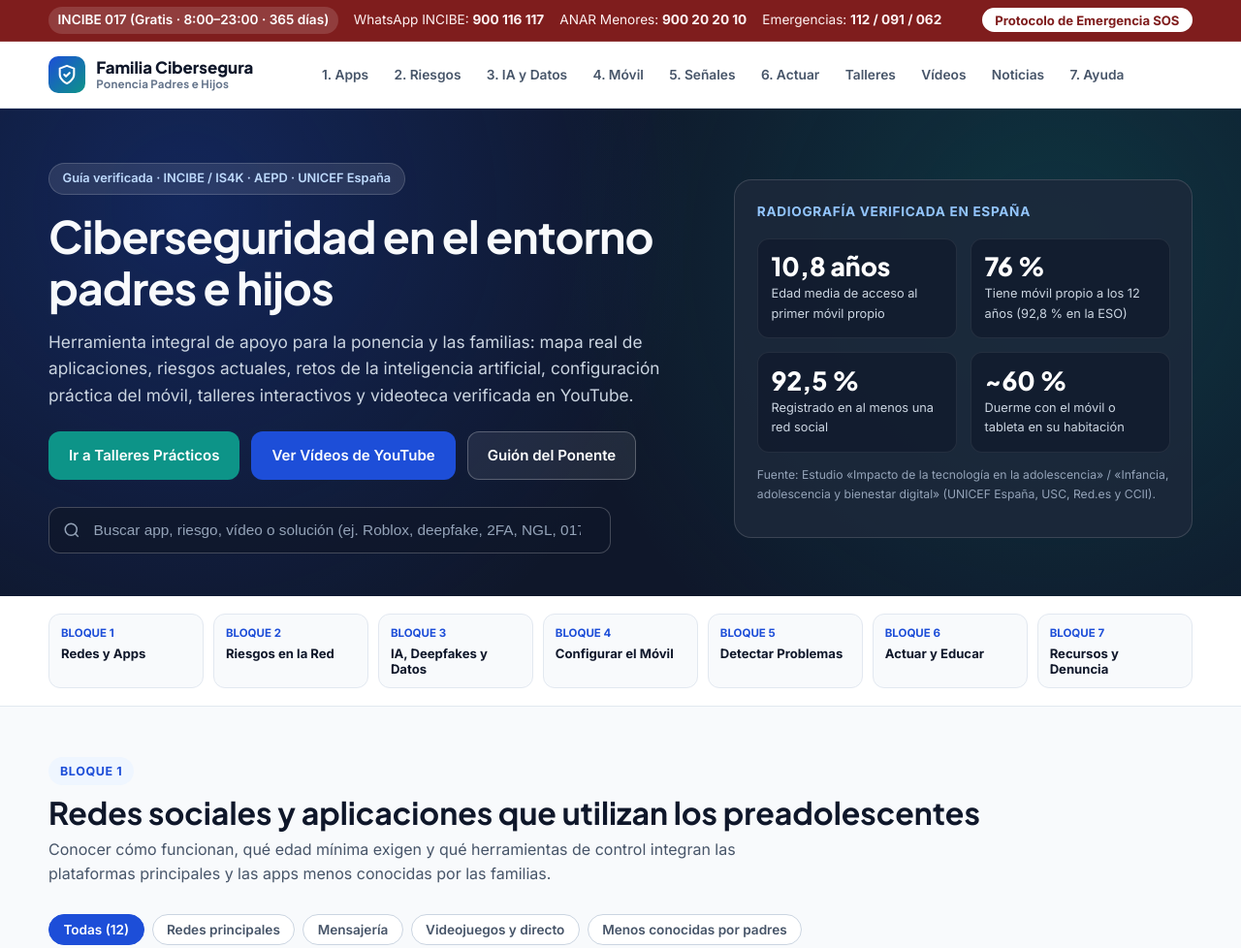
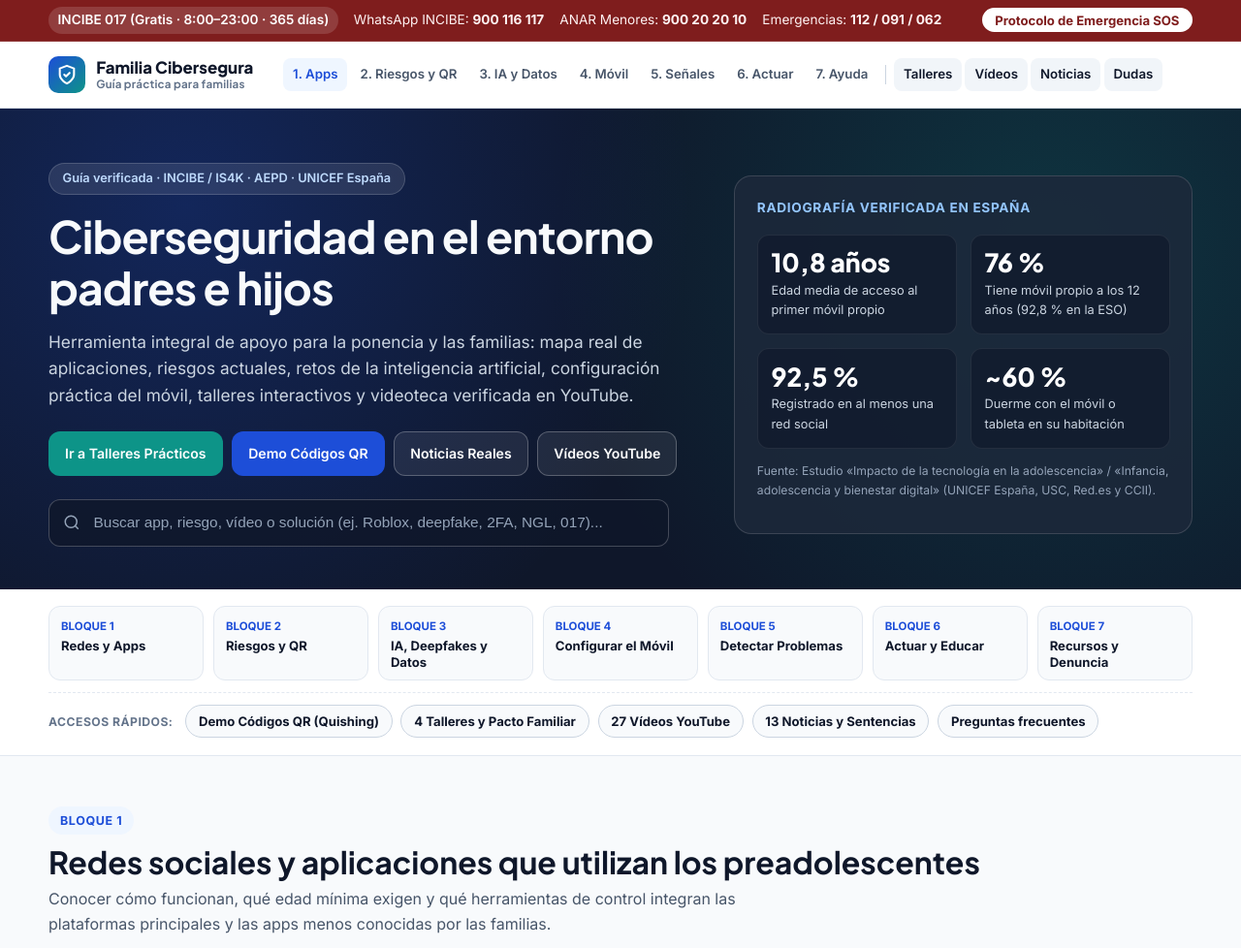
Before and after one commit to pakogarcia/ciberseguridad, a plain HTML site: page index.html in a window 1280 px wide. Shown: the top 978 px of the page at 97% size. Drawn offline with Linux system fonts and the light colour scheme.

Commit message:
Reordenar secciones 1-7 y actualizar menus de navegacion y accesos rapidos

```diff
--- a/css/styles.css
+++ b/css/styles.css
@@ -199,20 +199,23 @@ button {
 .nav-links {
   display: flex;
   align-items: center;
-  gap: 0.25rem;
-  overflow-x: auto;
-  scrollbar-width: none;
+  gap: 0.2rem;
+  flex-wrap: nowrap;
 }
 
-.nav-links::-webkit-scrollbar {
-  display: none;
+.nav-sep {
+  width: 1px;
+  height: 20px;
+  background: var(--border-strong);
+  margin: 0 0.3rem;
+  flex-shrink: 0;
 }
 
 .nav-link {
-  padding: 0.45rem 0.7rem;
+  padding: 0.42rem 0.62rem;
   border-radius: var(--radius-sm);
   color: var(--text-secondary);
-  font-size: 0.86rem;
+  font-size: 0.83rem;
   font-weight: 600;
   white-space: nowrap;
   transition: background 0.15s ease, color 0.15s ease;
@@ -223,6 +226,17 @@ button {
   background: var(--primary-soft);
   color: var(--primary);
   text-decoration: none;
+}
+
+.nav-link-tool {
+  background: var(--bg-muted);
+  color: var(--text-main);
+}
+
+.nav-link-tool:hover,
+.nav-link-tool.active {
+  background: var(--teal-soft);
+  color: var(--teal);
 }
 
 .header-actions {
@@ -288,8 +302,13 @@ button {
 .hero-actions {
   display: flex;
   flex-wrap: wrap;
-  gap: 0.75rem;
-  margin-bottom: 1.75rem;
+  gap: 0.6rem;
+  margin-bottom: 1.5rem;
+}
+
+.hero-actions .btn {
+  padding: 0.65rem 1rem;
+  font-size: 0.88rem;
 }
 
 .btn {
@@ -356,7 +375,7 @@ button {
 /* Buscador global */
 .hero-search-wrap {
   position: relative;
-  max-width: 580px;
+  max-width: 640px;
 }
 
 .hero-search-input {
@@ -497,6 +516,46 @@ button {
   background: var(--primary-soft);
   text-decoration: none;
   transform: translateY(-2px);
+}
+
+.roadmap-extras {
+  display: flex;
+  flex-wrap: wrap;
+  align-items: center;
+  gap: 0.55rem;
+  margin-top: 0.75rem;
+  padding-top: 0.75rem;
+  border-top: 1px dashed var(--border);
+}
+
+.roadmap-extras-label {
+  font-size: 0.76rem;
+  font-weight: 800;
+  text-transform: uppercase;
+  letter-spacing: 0.04em;
+  color: var(--text-muted);
+  margin-right: 0.25rem;
+}
+
+.roadmap-chip {
+  display: inline-flex;
+  align-items: center;
+  gap: 0.35rem;
+  padding: 0.34rem 0.8rem;
+  border-radius: 999px;
+  border: 1px solid var(--border-strong);
+  background: var(--bg-page);
+  color: var(--text-main);
+  font-size: 0.82rem;
+  font-weight: 700;
+  transition: all 0.15s ease;
+}
+
+.roadmap-chip:hover {
+  border-color: var(--teal);
+  background: var(--teal-soft);
+  color: var(--teal);
+  text-decoration: none;
 }
 
 .roadmap-num {
@@ -1199,23 +1258,7 @@ button {
 }
 
 /* Responsive */
-@media (max-width: 980px) {
-  .hero-grid,
-  .pacto-form-grid,
-  .footer-grid {
-    grid-template-columns: 1fr;
-  }
-
-  .grid-3,
-  .mechanics-grid {
-    grid-template-columns: repeat(2, minmax(0, 1fr));
-  }
-
-  .grid-4,
-  .workshop-tabs {
-    grid-template-columns: repeat(2, minmax(0, 1fr));
-  }
-
+@media (max-width: 1120px) {
   .nav-links {
     display: none;
   }
@@ -1232,10 +1275,36 @@ button {
     border-bottom: 1px solid var(--border);
     padding: 0.75rem 1.25rem;
     box-shadow: var(--shadow-md);
+    max-height: 75vh;
+    overflow-y: auto;
+  }
+
+  .nav-sep {
+    width: 100%;
+    height: 1px;
+    margin: 0.35rem 0;
   }
 
   .mobile-menu-btn {
     display: inline-flex;
+  }
+}
+
+@media (max-width: 980px) {
+  .hero-grid,
+  .pacto-form-grid,
+  .footer-grid {
+    grid-template-columns: 1fr;
+  }
+
+  .grid-3,
+  .mechanics-grid {
+    grid-template-columns: repeat(2, minmax(0, 1fr));
+  }
+
+  .grid-4,
+  .workshop-tabs {
+    grid-template-columns: repeat(2, minmax(0, 1fr));
   }
 }
 
--- a/index.html
+++ b/index.html
@@ -37,21 +37,23 @@
         </span>
         <span>
           Familia Cibersegura
-          <span class="brand-sub">Ponencia Padres e Hijos</span>
+          <span class="brand-sub">Guía práctica para familias</span>
         </span>
       </a>
 
       <nav class="nav-links" id="navLinks" aria-label="Navegación de secciones">
         <a class="nav-link" href="#bloque-1">1. Apps</a>
-        <a class="nav-link" href="#bloque-2">2. Riesgos</a>
+        <a class="nav-link" href="#bloque-2">2. Riesgos y QR</a>
         <a class="nav-link" href="#bloque-3">3. IA y Datos</a>
         <a class="nav-link" href="#bloque-4">4. Móvil</a>
         <a class="nav-link" href="#bloque-5">5. Señales</a>
         <a class="nav-link" href="#bloque-6">6. Actuar</a>
-        <a class="nav-link" href="#talleres">Talleres</a>
-        <a class="nav-link" href="#videoteca">Vídeos</a>
-        <a class="nav-link" href="#noticias">Noticias</a>
         <a class="nav-link" href="#bloque-7">7. Ayuda</a>
+        <span class="nav-sep" aria-hidden="true"></span>
+        <a class="nav-link nav-link-tool" href="#talleres">Talleres</a>
+        <a class="nav-link nav-link-tool" href="#videoteca">Vídeos</a>
+        <a class="nav-link nav-link-tool" href="#noticias">Noticias</a>
+        <a class="nav-link nav-link-tool" href="#faq">Dudas</a>
       </nav>
 
       <div class="header-actions">
@@ -74,8 +76,9 @@
 
         <div class="hero-actions">
           <a href="#talleres" class="btn btn-teal">Ir a Talleres Prácticos</a>
-          <a href="#videoteca" class="btn btn-primary">Ver Vídeos de YouTube</a>
-          <a href="#ponente" class="btn btn-outline-light">Guión del Ponente</a>
+          <a href="#quishing" class="btn btn-primary">Demo Códigos QR</a>
+          <a href="#noticias" class="btn btn-outline-light">Noticias Reales</a>
+          <a href="#videoteca" class="btn btn-outline-light">Vídeos YouTube</a>
         </div>
 
         <div class="hero-search-wrap">
@@ -121,17 +124,25 @@
     </div>
   </section>
 
-  <!-- Índice visual de los 7 bloques -->
+  <!-- Índice visual de los 7 bloques y recursos -->
   <div class="roadmap-bar">
     <div class="container">
       <div class="roadmap-grid">
         <a href="#bloque-1" class="roadmap-item"><span class="roadmap-num">Bloque 1</span><span class="roadmap-title">Redes y Apps</span></a>
-        <a href="#bloque-2" class="roadmap-item"><span class="roadmap-num">Bloque 2</span><span class="roadmap-title">Riesgos en la Red</span></a>
+        <a href="#bloque-2" class="roadmap-item"><span class="roadmap-num">Bloque 2</span><span class="roadmap-title">Riesgos y QR</span></a>
         <a href="#bloque-3" class="roadmap-item"><span class="roadmap-num">Bloque 3</span><span class="roadmap-title">IA, Deepfakes y Datos</span></a>
         <a href="#bloque-4" class="roadmap-item"><span class="roadmap-num">Bloque 4</span><span class="roadmap-title">Configurar el Móvil</span></a>
         <a href="#bloque-5" class="roadmap-item"><span class="roadmap-num">Bloque 5</span><span class="roadmap-title">Detectar Problemas</span></a>
         <a href="#bloque-6" class="roadmap-item"><span class="roadmap-num">Bloque 6</span><span class="roadmap-title">Actuar y Educar</span></a>
         <a href="#bloque-7" class="roadmap-item"><span class="roadmap-num">Bloque 7</span><span class="roadmap-title">Recursos y Denuncia</span></a>
+      </div>
+      <div class="roadmap-extras">
+        <span class="roadmap-extras-label">Accesos rápidos:</span>
+        <a href="#quishing" class="roadmap-chip">Demo Códigos QR (Quishing)</a>
+        <a href="#talleres" class="roadmap-chip">4 Talleres y Pacto Familiar</a>
+        <a href="#videoteca" class="roadmap-chip">27 Vídeos YouTube</a>
+        <a href="#noticias" class="roadmap-chip">13 Noticias y Sentencias</a>
+        <a href="#faq" class="roadmap-chip">Preguntas frecuentes</a>
       </div>
     </div>
   </div>
@@ -371,6 +382,23 @@
       </div>
     </section>
 
+    <!-- BLOQUE 7 -->
+    <section class="section" id="bloque-7">
+      <div class="container">
+        <div class="section-header">
+          <div>
+            <span class="section-badge danger">Bloque 7</span>
+            <h2>Recursos de ayuda, retirada de imágenes y denuncia en España</h2>
+            <p class="section-desc">
+              Teléfonos oficiales, canales de retirada urgente sin consentimiento y organismos especializados para familias y centros educativos.
+            </p>
+          </div>
+        </div>
+
+        <div class="grid-2" id="resourcesGrid"></div>
+      </div>
+    </section>
+
     <!-- TALLERES PRÁCTICOS -->
     <section class="section" id="talleres">
       <div class="container">
@@ -460,47 +488,20 @@
       </div>
     </section>
 
-    <!-- BLOQUE 7 -->
-    <section class="section" id="bloque-7">
+    <!-- PREGUNTAS FRECUENTES DE LAS FAMILIAS -->
+    <section class="section" id="faq">
       <div class="container">
         <div class="section-header">
           <div>
-            <span class="section-badge danger">Bloque 7</span>
-            <h2>Recursos de ayuda, retirada de imágenes y denuncia en España</h2>
+            <span class="section-badge">Dudas habituales</span>
+            <h2>Preguntas frecuentes de las familias</h2>
             <p class="section-desc">
-              Teléfonos oficiales, canales de retirada urgente sin consentimiento y organismos especializados para familias y centros educativos.
+              Respuestas claras y contrastadas sobre edad de acceso al móvil, supervisión, compatibilidad entre Android e iPhone y responsabilidad legal.
             </p>
           </div>
         </div>
 
-        <div class="grid-2" id="resourcesGrid"></div>
-      </div>
-    </section>
-
-    <!-- GUÍA DEL PONENTE -->
-    <section class="section" id="ponente">
-      <div class="container">
-        <div class="section-header">
-          <div>
-            <span class="section-badge">Guía del Ponente</span>
-            <h2>Estructura sugerida para tu charla y preguntas frecuentes</h2>
-            <p class="section-desc">
-              Escaleta recomendada para una ponencia de 60 minutos con padres y respuestas fundamentadas ante las dudas más habituales en el turno de preguntas.
-            </p>
-          </div>
-        </div>
-
-        <div class="grid-2">
-          <div>
-            <h3 style="font-family: var(--font-display); margin-top: 0;">Escaleta recomendada (60 min)</h3>
-            <div style="display: grid; gap: 0.75rem;" id="speakerTimeline"></div>
-          </div>
-
-          <div>
-            <h3 style="font-family: var(--font-display); margin-top: 0;">Preguntas frecuentes del público</h3>
-            <div id="speakerFaq"></div>
-          </div>
-        </div>
+        <div id="speakerFaq" style="max-width: 880px;"></div>
       </div>
     </section>
   </main>
--- a/js/app.js
+++ b/js/app.js
@@ -516,20 +516,11 @@
     ).join('');
   }
 
-  // -------------------- GUÍA DEL PONENTE --------------------
-  function renderSpeakerGuide() {
-    document.getElementById('speakerTimeline').innerHTML = SPEAKER_TIMELINE.map(
-      (t) => `
-      <div class="card" style="padding:1rem 1.15rem;">
-        <div style="display:flex;justify-content:space-between;align-items:center;gap:0.5rem;">
-          <strong>${escapeHtml(t.block)}</strong>
-          <span class="badge badge-info">${escapeHtml(t.time)}</span>
-        </div>
-        <p style="margin-top:0.35rem;">${escapeHtml(t.points)}</p>
-      </div>`
-    ).join('');
-
-    document.getElementById('speakerFaq').innerHTML = SPEAKER_FAQ.map(
+  // -------------------- PREGUNTAS FRECUENTES --------------------
+  function renderFaq() {
+    const faqEl = document.getElementById('speakerFaq');
+    if (!faqEl) return;
+    faqEl.innerHTML = SPEAKER_FAQ.map(
       (f, idx) => `
       <div class="accordion-item ${idx === 0 ? 'open' : ''}">
         <button type="button" class="accordion-trigger">
@@ -830,6 +821,25 @@
       navLinks.classList.remove('mobile-open');
     });
 
+    // Scroll-spy para resaltar el elemento activo del menú
+    if ('IntersectionObserver' in window) {
+      const navItems = Array.from(document.querySelectorAll('#navLinks .nav-link'));
+      const observer = new IntersectionObserver(
+        (entries) => {
+          entries.forEach((entry) => {
+            if (entry.isIntersecting) {
+              const id = entry.target.getAttribute('id');
+              navItems.forEach((a) => {
+                a.classList.toggle('active', a.getAttribute('href') === `#${id}`);
+              });
+            }
+          });
+        },
+        { rootMargin: '-30% 0px -60% 0px' }
+      );
+      document.querySelectorAll('main > section[id]').forEach((sec) => observer.observe(sec));
+    }
+
     // Buscador global
     const searchInput = document.getElementById('globalSearch');
     searchInput.addEventListener('input', (e) => handleSearch(e.target.value));
@@ -852,6 +862,6 @@
   renderVideos('all');
   renderNews('all');
   renderResources();
-  renderSpeakerGuide();
+  renderFaq();
   initEvents();
 })();
```
